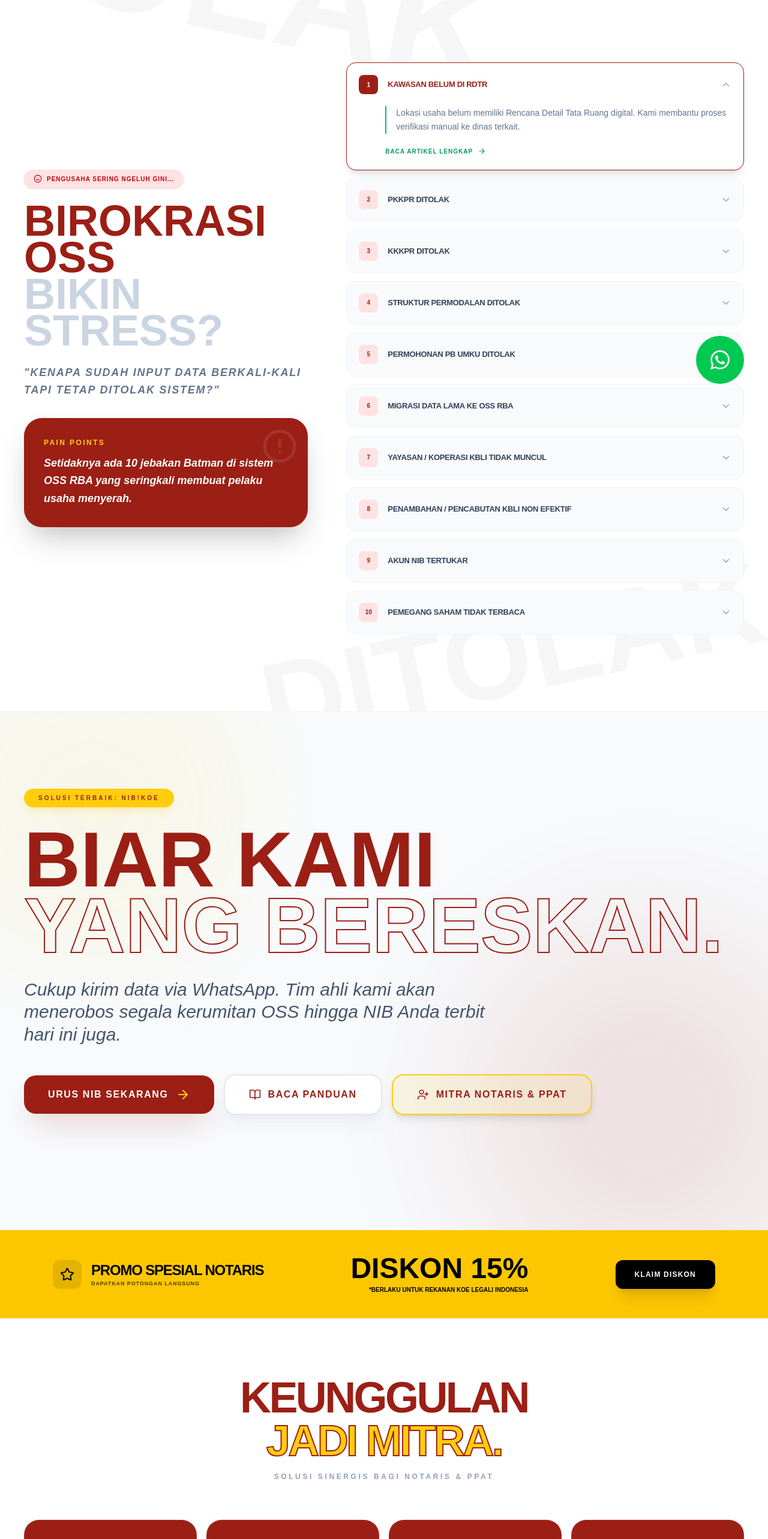
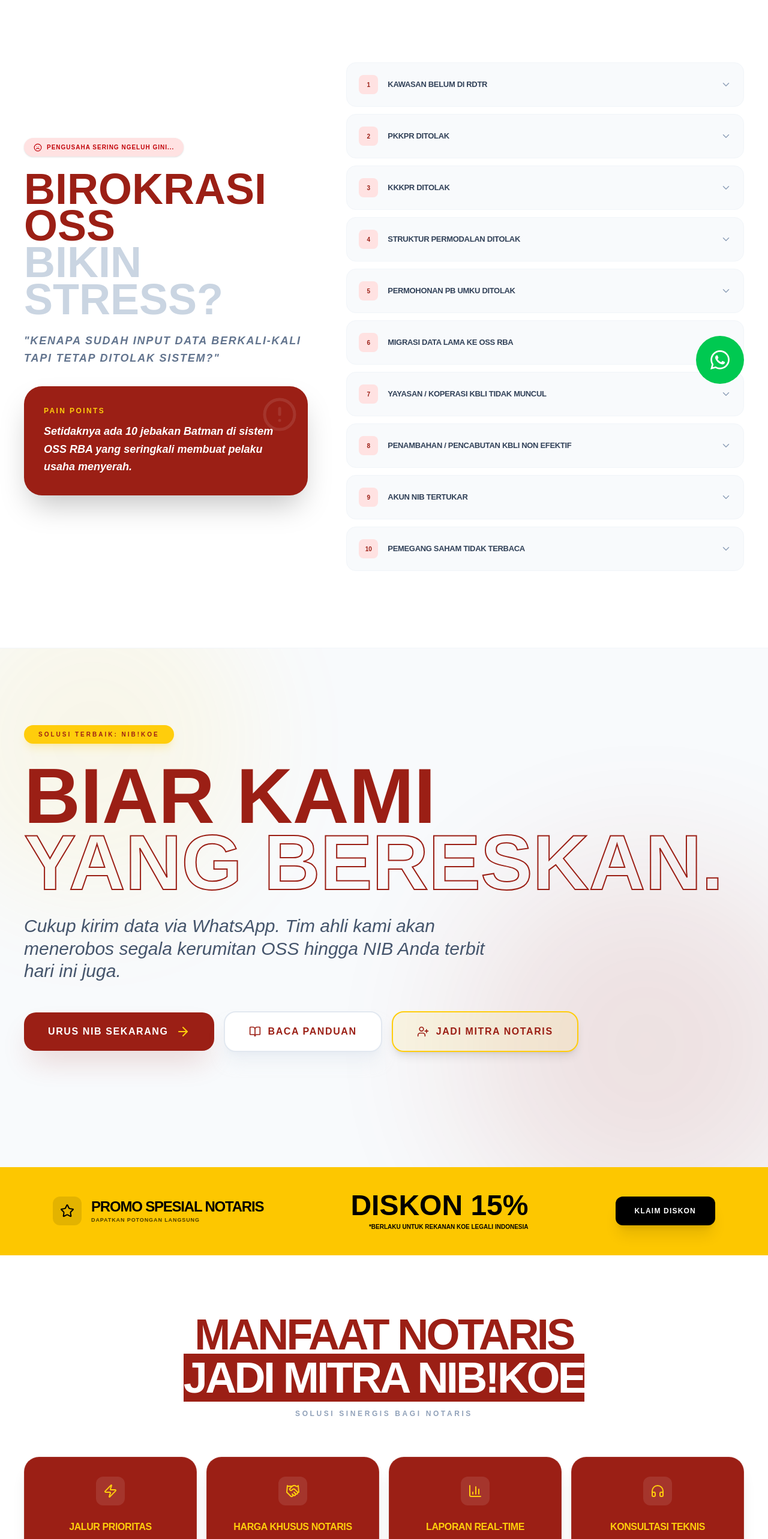
Before and after one commit to mahardikaindra/nibkoe, a Next.js app: page / in a window 1280 px wide. Shown: the part 120-2686 px from the top of the page at 60% size. Built offline with nearby package versions, Linux system fonts and the light colour scheme.

Commit message:
modified pages

```diff
--- a/app/page.tsx
+++ b/app/page.tsx
@@ -79,7 +79,7 @@
   const [isMenuOpen, setIsMenuOpen] = useState(false);
   const [scrolled, setScrolled] = useState(false);
   const [currentSlide, setCurrentSlide] = useState(0);
-  const [activeProblem, setActiveProblem] = useState(0);
+  const [activeProblem, setActiveProblem] = useState(null);
   useEffect(() => {
     const handleScroll = () => {
       setScrolled(window.scrollY > 50);
@@ -119,7 +119,7 @@
     {
       id: 3,
       title: "SINERGI KEMITRAAN",
-      desc: "Dapatkan keuntungan eksklusif dan harga khusus bagi Notaris & PPAT yang bergabung sebagai mitra strategis.",
+      desc: "Dapatkan keuntungan eksklusif dan harga khusus bagi Notaris yang bergabung sebagai mitra strategis.",
       cta: "Daftar Mitra",
       action: () => handlePesanWA("Pendaftaran Mitra Notaris dari Carousel"),
       icon: <Handshake size={32} />,
@@ -227,7 +227,7 @@
       icon: <Zap className="text-[#ffcd0c]" />,
     },
     {
-      title: "Sistem Bagi Hasil",
+      title: "Harga Khusus Notaris",
       desc: "Harga khusus yang kompetitif memungkinkan Anda memiliki margin keuntungan lebih besar.",
       icon: <Handshake className="text-[#ffcd0c]" />,
     },
@@ -449,14 +449,14 @@
           id="masalah"
           className="relative pt-32 pb-20 lg:pt-56 lg:pb-32 bg-white overflow-hidden"
         >
-          <div className="absolute top-0 left-0 w-full h-full opacity-[0.03] pointer-events-none select-none overflow-hidden">
+          {/* <div className="absolute top-0 left-0 w-full h-full opacity-[0.03] pointer-events-none select-none overflow-hidden">
             <div className="text-[20vw] font-black text-black leading-none absolute -top-10 -left-10 rotate-12">
               TOLAK
             </div>
             <div className="text-[15vw] font-black text-black leading-none absolute bottom-0 right-0 -rotate-12">
               DITOLAK
             </div>
-          </div>
+          </div> */}
 
           <div className="max-w-7xl mx-auto px-6 lg:px-10 relative z-10">
             <motion.div
@@ -506,7 +506,7 @@
                     className={`rounded-2xl border transition-all overflow-hidden ${activeProblem === i ? 'bg-white border-[#9b1f15] shadow-lg' : 'bg-slate-50 border-slate-100 hover:border-slate-200'}`}
                   >
                     <button
-                      onClick={() => setActiveProblem(activeProblem === i ? 0 : i)}
+                      onClick={() => setActiveProblem(activeProblem === i ? null : i)}
                       className="w-full flex items-center justify-between gap-3 p-4 md:p-5 text-left group"
                     >
                       <div className="flex items-center gap-4">
@@ -528,7 +528,7 @@
                           exit={{ height: 0, opacity: 0 }}
                           transition={{ duration: 0.3 }}
                         >
-                          <div className="px-5 pb-5 ml-[44px]">
+                          <div className="px-5 pb-5 ml-11">
                             <p className="text-[12px] md:text-[14px] text-slate-500 font-medium leading-relaxed mb-4 border-l-2 border-emerald-500 pl-4">
                               {point.summary}
                             </p>
@@ -618,7 +618,7 @@
                 onClick={() => handlePesanWA("Kemitraan Notaris")}
                 className="w-full sm:w-auto bg-[#ffcd0c]/10 border-2 border-[#ffcd0c] text-[#9b1f15] px-10 py-5 rounded-[20px] font-black uppercase tracking-widest flex items-center justify-center gap-3 shadow-lg text-sm md:text-base"
               >
-                <UserPlus size={20} /> Mitra Notaris & PPAT
+                <UserPlus size={20} /> Jadi Mitra Notaris
               </motion.button>
             </div>
           </div>
@@ -626,12 +626,12 @@
           <motion.div
             animate={{ scale: [1, 1.2, 1], opacity: [0.1, 0.2, 0.1] }}
             transition={{ duration: 8, repeat: Infinity }}
-            className="absolute -bottom-24 -right-24 w-[600px] h-[600px] bg-[#9b1f15] rounded-full blur-[120px] pointer-events-none"
+            className="absolute -bottom-24 -right-24 w-150 h-150 bg-[#9b1f15] rounded-full blur-[120px] pointer-events-none"
           />
           <motion.div
             animate={{ scale: [1, 1.1, 1], opacity: [0.05, 0.1, 0.05] }}
             transition={{ duration: 6, repeat: Infinity }}
-            className="absolute -top-24 -left-24 w-[500px] h-[500px] bg-[#ffcd0c] rounded-full blur-[100px] pointer-events-none"
+            className="absolute -top-24 -left-24 w-125 h-125 bg-[#ffcd0c] rounded-full blur-[100px] pointer-events-none"
           />
         </section>
 
@@ -678,13 +678,13 @@
               className="text-center mb-16"
             >
               <h2 className="text-4xl md:text-7xl font-black tracking-tighter text-[#9b1f15] uppercase hero-title leading-none">
-                KEUNGGULAN <br />
-                <span className="text-[#ffcd0c] stroke-text-yellow">
-                  JADI MITRA.
+                MANFAAT NOTARIS <br />
+                <span className="text-white stroke-text-white bg-[#9b1f15]">
+                  JADI MITRA NIB!KOE
                 </span>
               </h2>
               <p className="text-slate-400 font-black uppercase tracking-[0.3em] mt-4 text-[10px] md:text-xs">
-                Solusi Sinergis bagi Notaris & PPAT
+                Solusi Sinergis bagi Notaris
               </p>
             </motion.div>
 
@@ -745,13 +745,13 @@
                       whileHover={{ x: 5 }}
                       className="flex items-center gap-4 group"
                     >
-                      <div className="flex-shrink-0 w-8 h-8 rounded-full border border-[#ffcd0c]/30 flex items-center justify-center font-black text-[10px] group-hover:bg-[#ffcd0c] group-hover:text-[#9b1f15] transition-all">
+                      <div className="shrink-0 w-8 h-8 rounded-full border border-[#ffcd0c]/30 flex items-center justify-center font-black text-[10px] group-hover:bg-[#ffcd0c] group-hover:text-[#9b1f15] transition-all">
                         {i + 1}
                       </div>
                       <p className="text-[11px] md:text-[13px] font-black uppercase tracking-widest text-white/60 group-hover:text-white transition-colors">
                         {step}
                       </p>
-                      <div className="flex-grow border-t border-dashed border-white/10 hidden md:block" />
+                      <div className="grow border-t border-dashed border-white/10 hidden md:block" />
                     </motion.div>
                   ))}
                 </div>
@@ -786,7 +786,7 @@
                         <div className="w-12 h-12 bg-[#ffcd0c] rounded-2xl flex items-center justify-center text-[#9b1f15] shadow-lg group-hover:rotate-6 transition-transform">
                           {req.icon}
                         </div>
-                        <span className="text-[9px] md:text-[10px] font-black uppercase tracking-[0.1em] text-white group-hover:text-[#ffcd0c] transition-colors">
+                        <span className="text-[9px] md:text-[10px] font-black uppercase tracking-widest text-white group-hover:text-[#ffcd0c] transition-colors">
                           {req.label}
                         </span>
                       </motion.div>
```
